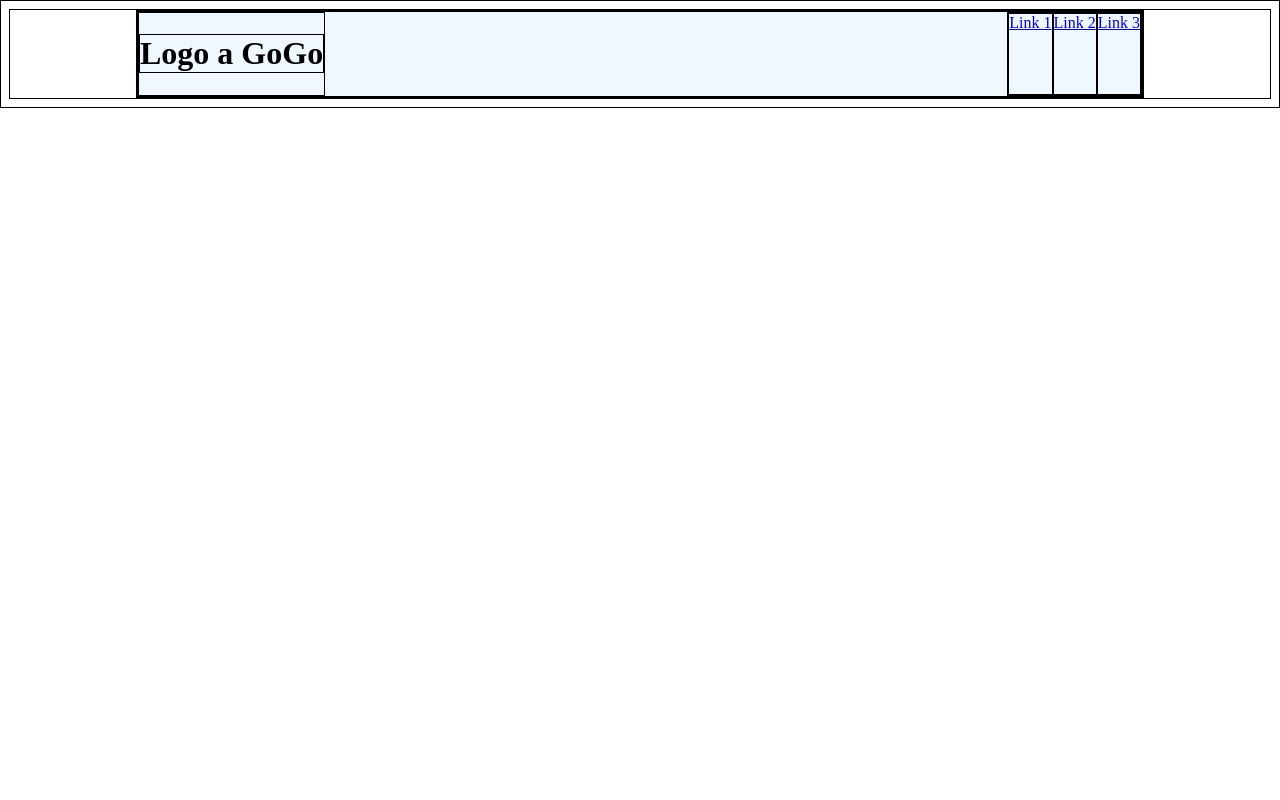
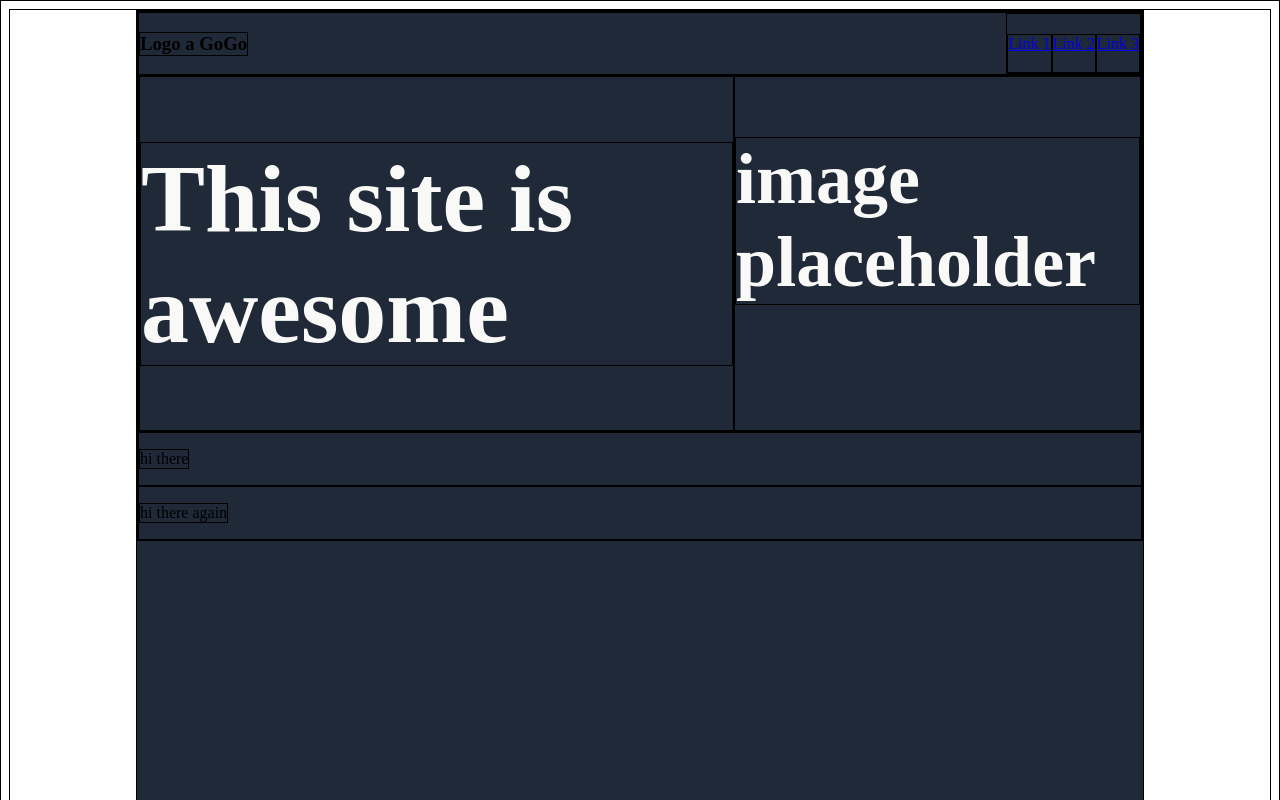
Before and after one commit to JashuHB/Odin-test-site, a plain HTML site: page index.html in a window 1280 px wide. Shown: the top 800 px of the page. Drawn offline with Linux system fonts and the light colour scheme.

Commit message:
figuring out flexbox 2d and mocking up site

```diff
--- a/index.html
+++ b/index.html
@@ -8,10 +8,10 @@
 </head>
 <body>
     <div class="content">
+        <div class ="flexwrap">
             <header class="flex">
-            <div class="flex">
-                <h1 class="flex">Logo a GoGo</h1>
-            </div>
+                <h3>Logo a GoGo</h3>
+
 
                 <div class="flex">
                     <a href="link1.html" class="noflex">Link 1</a>
@@ -19,6 +19,22 @@
                     <a href="link3.html" class="noflex">Link 3</a>
                 </div>
             </header>
+            <div class="one flex">
+                <div>
+                    <h1>This site is awesome</h1>
                 </div>
+                <div>
+                    <h2>image placeholder</h2>
+                </div>
+            </div>
+            <div class="two flex">
+                <p>hi there</p>
+            </div>
+            <div class="three flex">
+                <p>hi there again</p>
+            </div>
+        </div>
+    </div>
+
 </body>
 </html>
--- a/styles.css
+++ b/styles.css
@@ -5,14 +5,47 @@
 .content{
     margin-left:10%;
     margin-right:10%;
+    background-color: #1F2937;
+    height: 1080px;
 }
+
+.one{
+    justify-content: center;
+    flex-basis: auto;
+    font-size: 48px;
+    font-weight:bold;
+    color: #f9faf8;
+}
+
+.two{
+    flex-basis: auto;
+    align-self: stretch;
+}
+
+.three{
+    flex-basis: auto;
+}
+
+.flexwrap{
+    flex-direction: column;
+    flex:1;
+    align-items: stretch;
+    justify-content: center;
+}
+
 header {
-    background-color: aliceblue;
+    background-color: #1F2937;
+    flex-basis: auto;
 }
 
 .flex {
     display: flex;
     justify-content: space-between;
+    flex-basis: auto;
+}
+
+a{
+    margin-top:15%;
 }
 
 .noflex {
```
Lines whose indentation alone changed are shown as unchanged.
